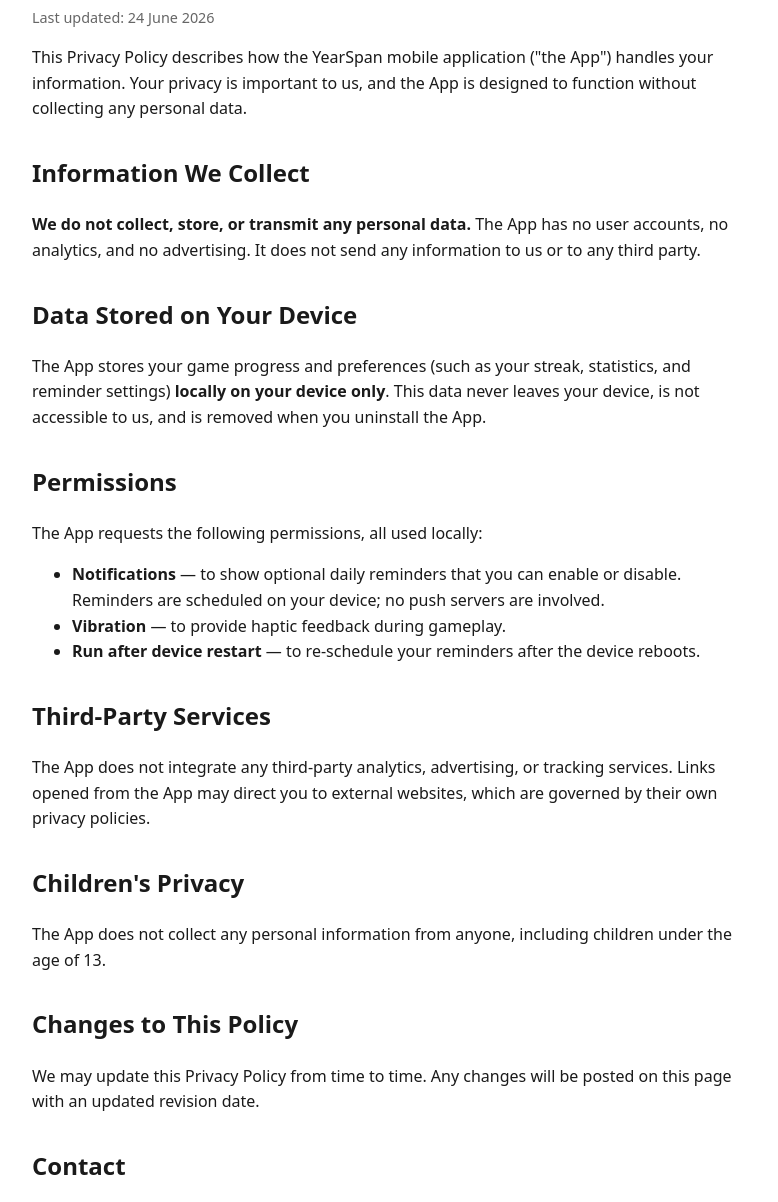
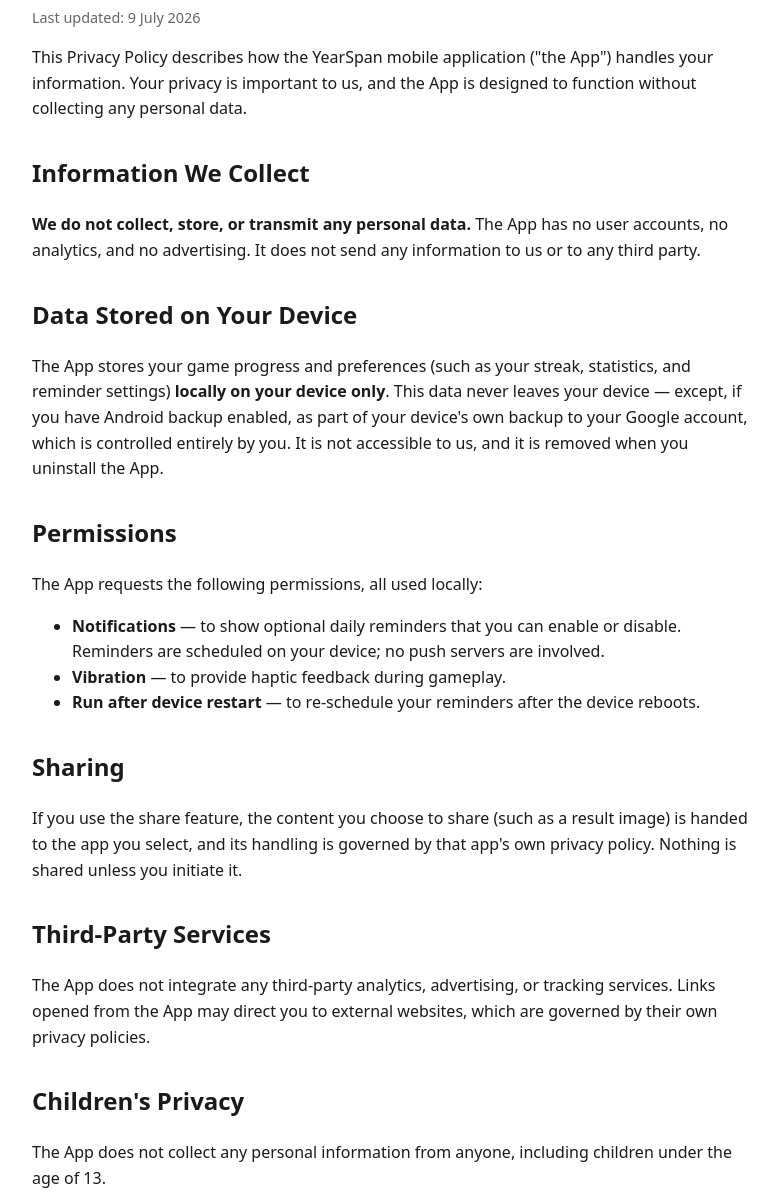
Before and after one commit to Alin1233/yearspan-legal, a plain HTML site: page index.html in a window 1280 px wide. Shown: the part 81-1283 px from the top of the page, without its empty margins (248-1026 px from the left). Drawn offline with Linux system fonts and the light colour scheme.

Commit message:
Add backup caveat and share-feature clause to privacy policy

```diff
--- a/index.html
+++ b/index.html
@@ -15,7 +15,7 @@
 </head>
 <body>
   <h1>Privacy Policy for YearSpan</h1>
-  <p class="updated">Last updated: 24 June 2026</p>
+  <p class="updated">Last updated: 9 July 2026</p>
 
   <p>
     This Privacy Policy describes how the YearSpan mobile application ("the App")
@@ -34,7 +34,9 @@
   <p>
     The App stores your game progress and preferences (such as your streak,
     statistics, and reminder settings) <strong>locally on your device only</strong>.
-    This data never leaves your device, is not accessible to us, and is removed
+    This data never leaves your device — except, if you have Android backup
+    enabled, as part of your device's own backup to your Google account, which
+    is controlled entirely by you. It is not accessible to us, and it is removed
     when you uninstall the App.
   </p>
 
@@ -45,6 +47,13 @@
     <li><strong>Vibration</strong> — to provide haptic feedback during gameplay.</li>
     <li><strong>Run after device restart</strong> — to re-schedule your reminders after the device reboots.</li>
   </ul>
+
+  <h2>Sharing</h2>
+  <p>
+    If you use the share feature, the content you choose to share (such as a
+    result image) is handed to the app you select, and its handling is governed
+    by that app's own privacy policy. Nothing is shared unless you initiate it.
+  </p>
 
   <h2>Third-Party Services</h2>
   <p>
```
Also changed, not shown: privacy-policy.html (+11 -2 lines).
